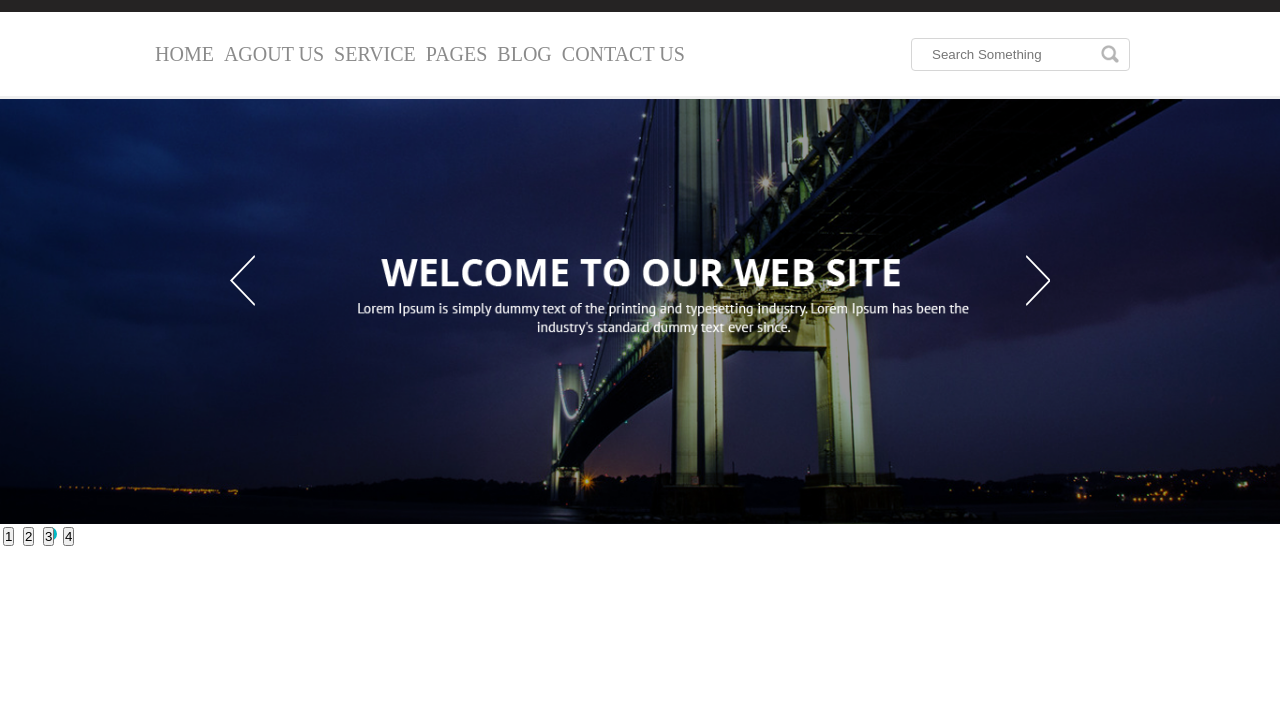
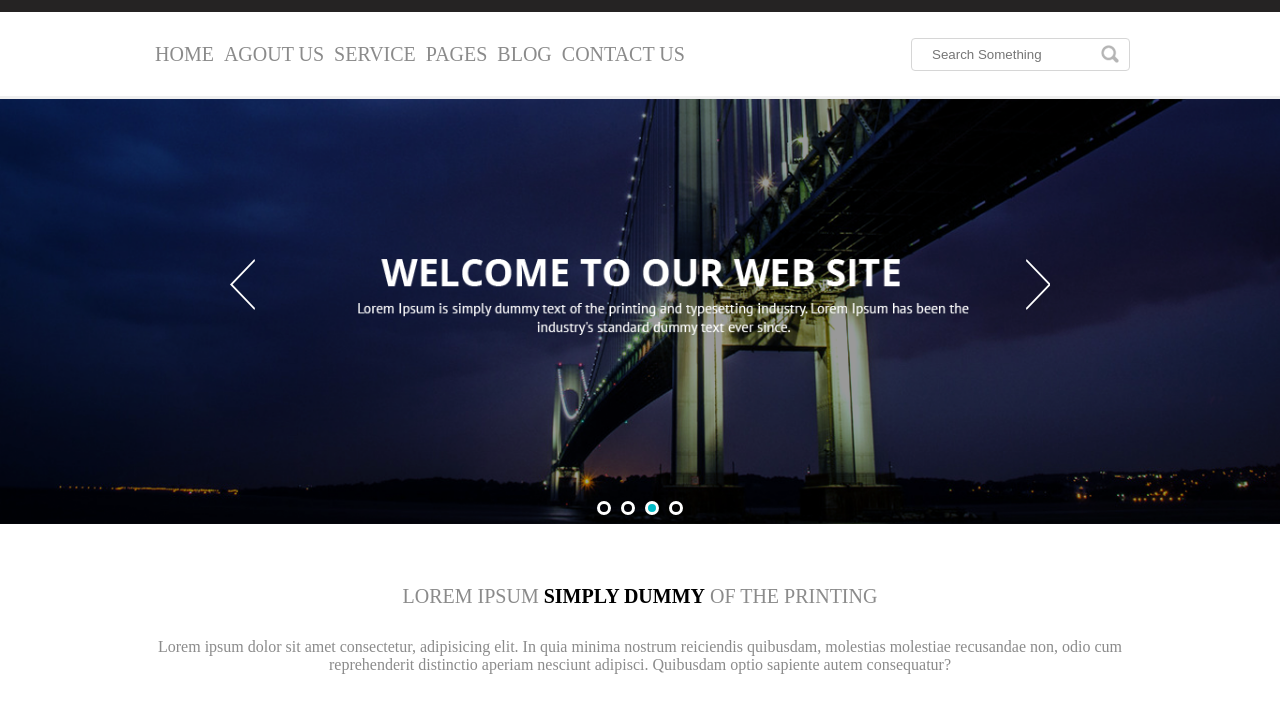
Before and after one commit to LeandroAzevedo-1/Projeto-Web-World, a plain HTML site: page index.html in a window 1280 px wide. Shown: the part 48-760 px from the top of the page. Drawn offline with nearby package versions, Linux system fonts and the light colour scheme.

Commit message:
section texto e cards

```diff
--- a/css/main.css
+++ b/css/main.css
@@ -82,16 +82,38 @@ button.slick-next{
     top: 35%;
     right: 18%;
 }
+.slick-dots{
+    text-align: center;
+}
 .slick-dots li {
     display: inline-block;
+    margin: 5px;
+}
+.slick-dots li button{
     font-size: 0;
-    border: 3px solid #ffff;
+    border: 3px solid #fff;
+    position: relative;
+    bottom: 35px;
     border-radius: 50%;
-    width: 20px;
-    height: 20px;
+    padding: 4px;
+    background: transparent;
+    cursor: pointer;
+}
 
+li.slick-active button{
+    background-color: #00bac6;
 }
-.slick-dots li.slick-active{
-    background-color: #00bac6;
-
+.texto-destaque{
+    text-align: center;
 }
+.texto-destaque span{
+    display: block;
+    font-size: 20px;
+    color: #8b8b8b;
+    margin: 30px;
+}
+.texto-destaque p{
+    max-width: 980px;
+    margin: auto;
+    color: #8b8b8b;
+}
--- a/index.html
+++ b/index.html
@@ -13,6 +13,7 @@
 </head>
 
 <body>
+
     <header class="menu-principal">
         <div class="header-1">
             <div class="logo">
@@ -30,7 +31,7 @@
         </div>
     </header>
 
-    <main class="navbar col-100 menu-urls">
+    <main class="navbar">
         <div class="header-2">
             <nav>
                 <ul>
@@ -48,15 +49,17 @@
         </div>
     </main>
 
-    <div class="card-imagem">
-        <div class="slider-principal">
-            <img src="./img/Slide-completo.png" alt="Imagem painel">
-            <img src="./img/Slide-completo.png" alt="Imagem painel">
-            <img src="./img/Slide-completo.png" alt="Imagem painel">
-            <img src="./img/Slide-completo.png" alt="Imagem painel">
-        </div>
-    </div>
+    <section class="slider-principal">
+        <img src="./img/Slide-completo.png" alt="Imagem painel">
+        <img src="./img/Slide-completo.png" alt="Imagem painel">
+        <img src="./img/Slide-completo.png" alt="Imagem painel">
+        <img src="./img/Slide-completo.png" alt="Imagem painel">
+    </section>
 
+    <section class="texto-destaque" >
+        <span>LOREM IPSUM <strong>SIMPLY DUMMY</strong> OF THE PRINTING</span>
+        <P>Lorem ipsum dolor sit amet consectetur, adipisicing elit. In quia minima nostrum reiciendis quibusdam, molestias molestiae recusandae non, odio cum reprehenderit distinctio aperiam nesciunt adipisci. Quibusdam optio sapiente autem consequatur?</P>
+    </section>
 
 
     <script type="text/javascript" src="//code.jquery.com/jquery-1.11.0.min.js"></script>
```
